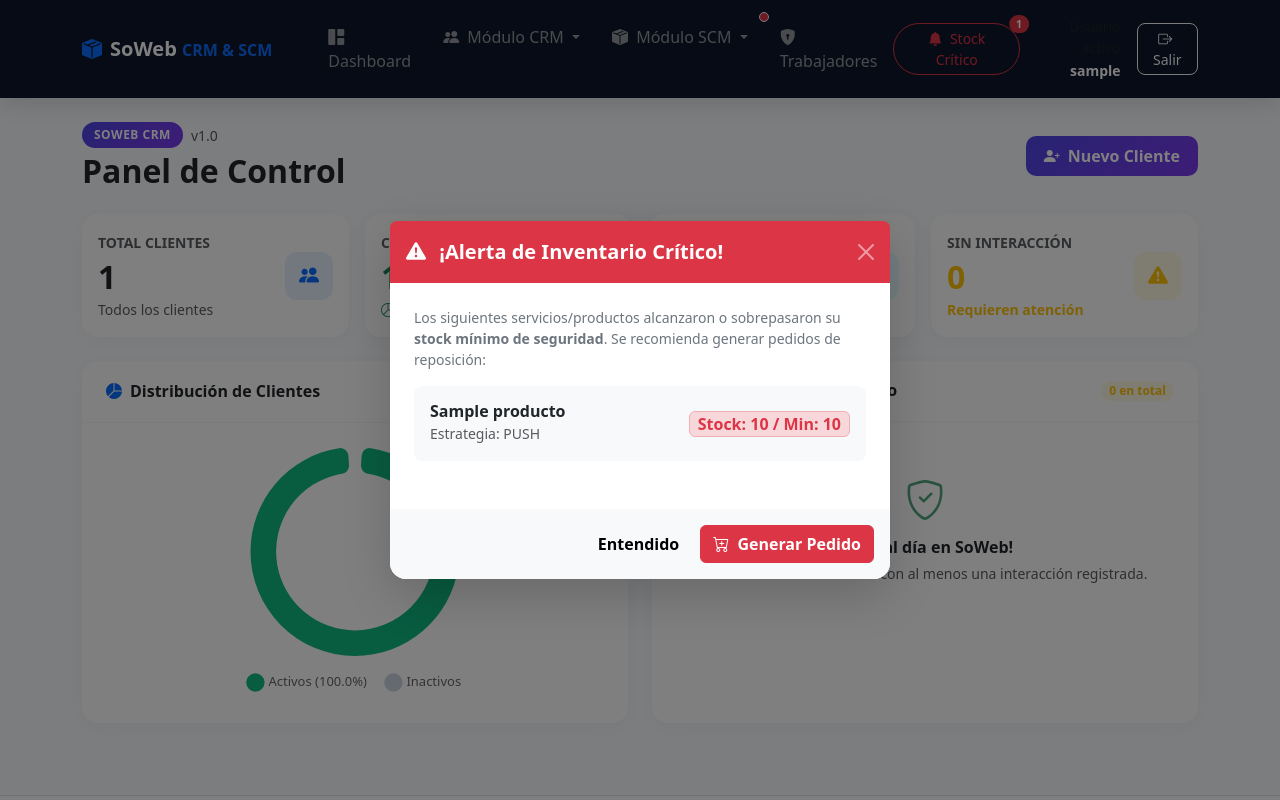
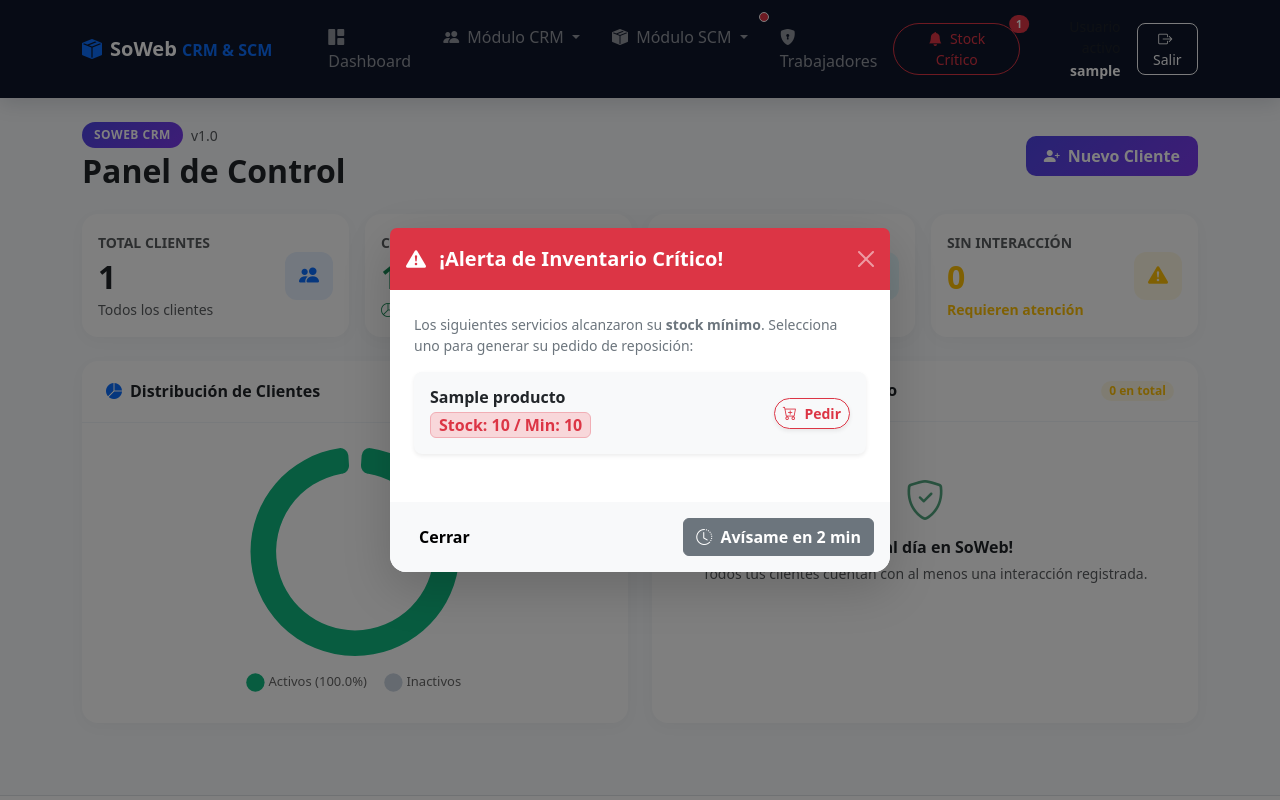
Before and after one commit to NozomiTGL/SoWeb, a Django app: page / in a window 1280 px wide. Run offline with Django 5.2, Linux system fonts and the light colour scheme; a user stored in the database is signed in; tables that the repository leaves empty hold one stand-in row (values such as "Sample post").

Commit message:
Se mejoró el sistema de alerta de stock evitando que aparezca la alerta cada vez que se navega por el sistema, agregando una forma de silenciar la alerta durante 2 minutos proximiaamente

```diff
--- a/crm/templates/crm/base.html
+++ b/crm/templates/crm/base.html
@@ -174,30 +174,32 @@
           </div>
           <div class="modal-body p-4">
             <p class="text-secondary small mb-3">
-              Los siguientes servicios/productos alcanzaron o sobrepasaron su <strong>stock mínimo de seguridad</strong>. Se recomienda generar pedidos de reposición:
+              Los siguientes servicios alcanzaron su <strong>stock mínimo</strong>. Selecciona uno para generar su pedido de reposición:
             </p>
 
             <div class="list-group mb-3">
               {% for prod in productos_criticos %}
-                <div class="list-group-item list-group-item-action d-flex justify-content-between align-items-center border-0 bg-light rounded-3 mb-2 p-3">
+                <div class="list-group-item d-flex justify-content-between align-items-center border-0 bg-light rounded-3 mb-2 p-3 shadow-sm">
                   <div>
-                    <h6 class="fw-bold mb-0 text-dark">{{ prod.nombre }}</h6>
-                    <small class="text-muted">Estrategia: {{ prod.estrategia }}</small>
-                  </div>
-                  <div class="text-end">
+                    <h6 class="fw-bold mb-1 text-dark">{{ prod.nombre }}</h6>
                     <span class="badge bg-danger-subtle text-danger border border-danger-subtle px-2 py-1 fs-6">
                       Stock: {{ prod.stock_actual }} / Min: {{ prod.stock_minimo }}
                     </span>
+                  </div>
+                  <div class="text-end">
+                    <a href="{% url 'crear_pedido' %}?producto_id={{ prod.id }}" class="btn btn-sm btn-outline-danger rounded-pill fw-semibold shadow-sm">
+                      <i class="bi bi-cart-plus me-1"></i> Pedir
+                    </a>
                   </div>
                 </div>
               {% endfor %}
             </div>
           </div>
-          <div class="modal-footer border-0 bg-light rounded-bottom-4">
-            <button type="button" class="btn btn-light fw-semibold" data-bs-dismiss="modal">Entendido</button>
-            <a href="{% url 'crear_pedido' %}" class="btn btn-danger fw-semibold">
-              <i class="bi bi-cart-plus me-1"></i> Generar Pedido
-            </a>
+          <div class="modal-footer border-0 bg-light rounded-bottom-4 d-flex justify-content-between">
+            <button type="button" class="btn btn-light fw-semibold" data-bs-dismiss="modal">Cerrar</button>
+            <button type="button" id="btnSnoozeStock" class="btn btn-secondary fw-semibold">
+              <i class="bi bi-clock-history me-1"></i> Avísame en 2 min
+            </button>
           </div>
         </div>
       </div>
@@ -214,15 +216,41 @@
     {# Script JS bundle de Bootstrap para componentes interactivos #}
     <script src="https://cdn.jsdelivr.net/npm/bootstrap@5.3.0/dist/js/bootstrap.bundle.min.js"></script>
 
-    {# Script para disparar automáticamente el Pop-Up al cargar la página si hay stock crítico #}
+    {# Script Inteligente para el Pop-Up con función de Snooze (Silenciar) #}
     {% if total_criticos > 0 and user.is_authenticated %}
     <script>
       document.addEventListener("DOMContentLoaded", function () {
-        // Dispara la ventana modal automáticamente
         var modalElement = document.getElementById('modalAlertaStock');
         if (modalElement) {
           var modal = new bootstrap.Modal(modalElement);
-          modal.show();
+
+          // 1. Revisar si el usuario le dio a "Avísame más tarde" recientemente
+          var snoozeUntil = localStorage.getItem('snoozeAlertaStock');
+          var now = new Date().getTime();
+          var shouldShow = true;
+
+          // Si existe un registro de tiempo y el tiempo actual es menor, sigue silenciado
+          if (snoozeUntil && now < parseInt(snoozeUntil)) {
+              shouldShow = false;
+          }
+
+          // Solo lo muestra automáticamente si no está silenciado
+          if (shouldShow) {
+            modal.show();
+          }
+
+          // 2. Darle vida al botón "Avísame en 2 min"
+          var btnSnooze = document.getElementById('btnSnoozeStock');
+          if (btnSnooze) {
+              btnSnooze.addEventListener('click', function() {
+                  // Calculamos la hora actual + 2 minutos (2 min * 60 seg * 1000 ms)
+                  var snoozeTime = new Date().getTime() + (2 * 60 * 1000);
+                  localStorage.setItem('snoozeAlertaStock', snoozeTime);
+
+                  // Ocultamos el modal
+                  modal.hide();
+              });
+          }
         }
       });
     </script>
```
Also changed, not shown: scm/views.py (+6 -1 lines).
